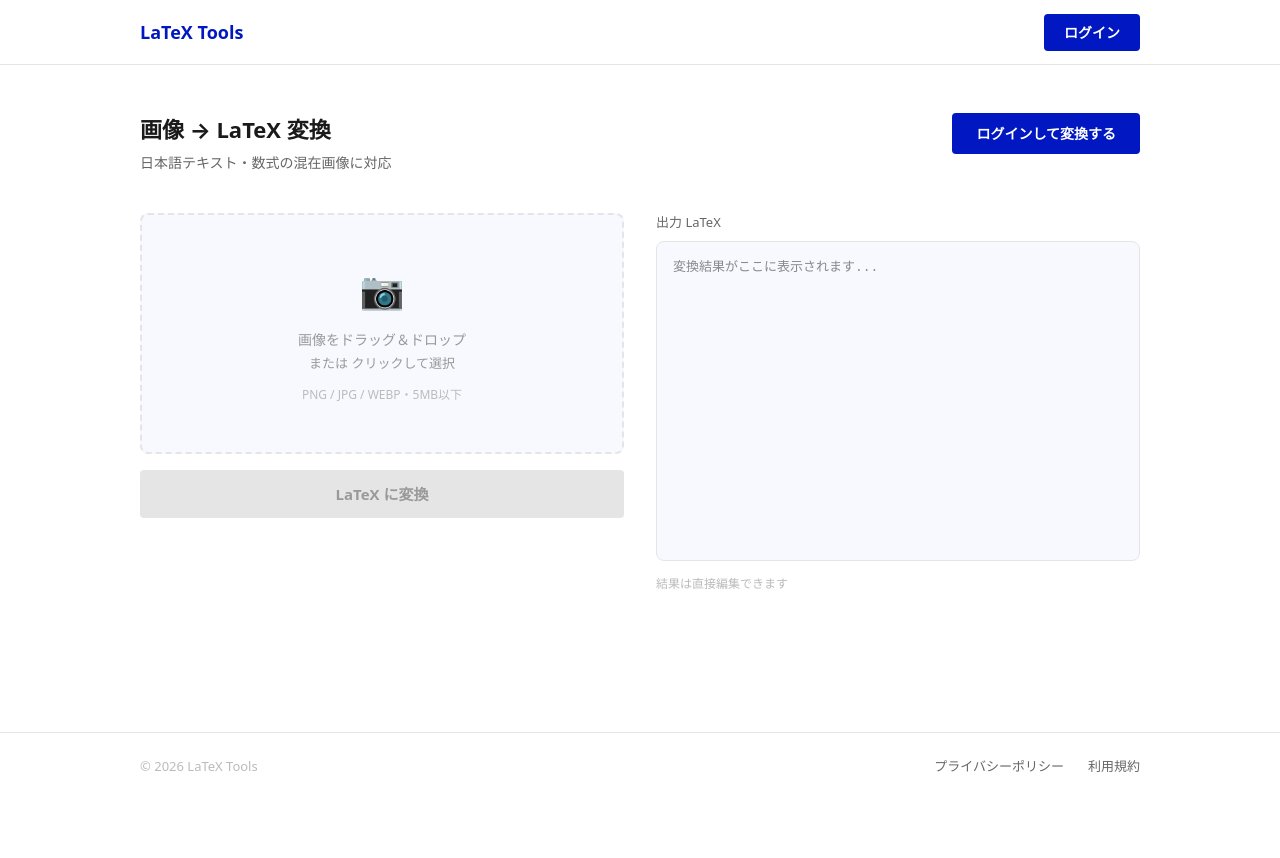
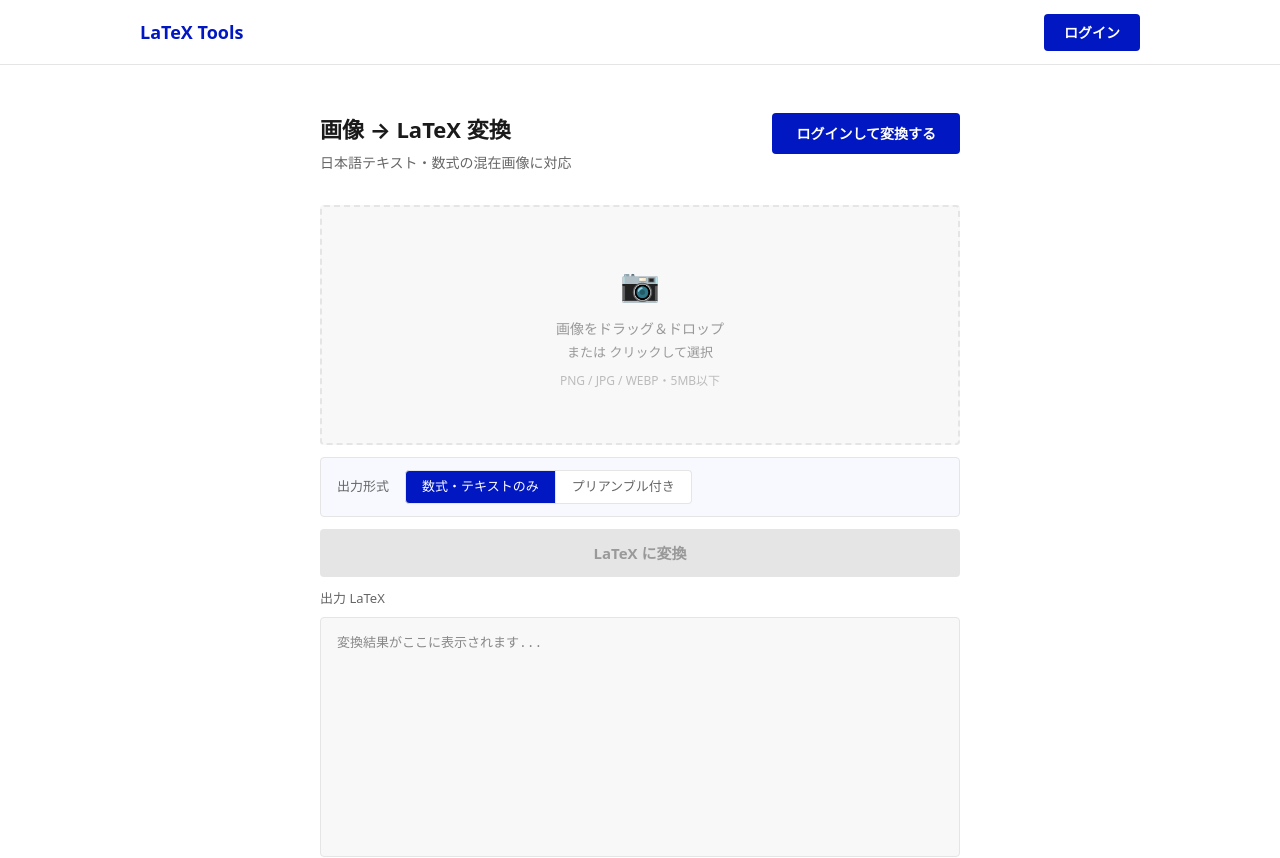
Before and after one commit to icochan-web-service/latex-converter, a Next.js app: page /convert in a window 1280 px wide. Shown: the top 858 px of the page. Before the commit the page ends 800 px from the top, so only its background shows below. Built offline with nearby package versions, Linux system fonts and the light colour scheme; no server answers.

Commit message:
redesign

```diff
--- a/src/app/api/convert/route.ts
+++ b/src/app/api/convert/route.ts
@@ -18,7 +18,7 @@
   pro: 5000,
 };
 
-const SYSTEM_PROMPT = `あなたは数式OCRの専門家です。
+const SYSTEM_PROMPT_SIMPLE = `あなたは数式OCRの専門家です。
 画像に含まれる数式・テキストをLaTeXに変換してください。
 
 ルール：
@@ -26,7 +26,30 @@
 - 別立て数式は必ずalign*環境を使う（$$や\\[\\]は使わない）
 - 日本語テキストはそのまま地の文として出力する
 - ∴ ∵ などの記号はそのまま使う
-- コンパイル可能なLaTeXのみ出力する
+- \\documentclass や \\begin{document} などのプリアンブルは出力しない
+- コードブロックや説明文は不要、LaTeXコードだけを返す
+- section*, subsection*, subsubsection*で構造を表現する`;
+
+const SYSTEM_PROMPT_FULL = `あなたは数式OCRの専門家です。
+画像に含まれる数式・テキストをLaTeXに変換してください。
+
+ルール：
+- 文中数式は$と$で囲む
+- 別立て数式は必ずalign*環境を使う（$$や\\[\\]は使わない）
+- 日本語テキストはそのまま地の文として出力する
+- ∴ ∵ などの記号はそのまま使う
+- 以下のプリアンブルを含む完全な形式で出力する：
+
+\\documentclass[a4paper]{jsarticle}
+\\usepackage{amsmath}
+\\usepackage{amssymb}
+\\usepackage{bm}
+\\begin{document}
+
+（変換した内容）
+
+\\end{document}
+
 - コードブロックや説明文は不要、LaTeXコードだけを返す
 - section*, subsection*, subsubsection*で構造を表現する`;
 
@@ -69,6 +92,7 @@
     // 画像取得
     const formData = await req.formData();
     const file = formData.get("image") as File;
+    const outputMode = (formData.get("outputMode") as string) ?? "simple";
 
     if (!file) {
       return NextResponse.json({ error: "画像がありません" }, { status: 400 });
@@ -81,10 +105,11 @@
     const bytes = await file.arrayBuffer();
     const base64 = Buffer.from(bytes).toString("base64");
 
+    const systemPrompt = outputMode === "full" ? SYSTEM_PROMPT_FULL : SYSTEM_PROMPT_SIMPLE;
     const model = genAI.getGenerativeModel({ model: "gemini-2.5-flash" });
 
     const result = await model.generateContent([
-      SYSTEM_PROMPT,
+      systemPrompt,
       {
         inlineData: {
           mimeType: file.type as "image/jpeg" | "image/png" | "image/webp",
--- a/src/app/convert/page.tsx
+++ b/src/app/convert/page.tsx
@@ -6,6 +6,8 @@
 import Header from "@/components/Header";
 import Footer from "@/components/Footer";
 
+type OutputMode = "simple" | "full";
+
 export default function ConvertPage() {
   const { isSignedIn, isLoaded } = useUser();
   const { openSignIn } = useClerk();
@@ -13,6 +15,8 @@
   const [imageFile, setImageFile] = useState<File | null>(null);
   const [latex, setLatex] = useState("");
   const [loading, setLoading] = useState(false);
+  const [outputMode, setOutputMode] = useState<OutputMode>("simple");
+  const [copied, setCopied] = useState(false);
   const [usage, setUsage] = useState<{ used: number; limit: number; remaining: number } | null>(null);
 
   useEffect(() => {
@@ -46,6 +50,7 @@
     try {
       const form = new FormData();
       form.append("image", imageFile);
+      form.append("outputMode", outputMode);
       const res = await fetch("/api/convert", { method: "POST", body: form });
       const data = await res.json();
       if (!res.ok) throw new Error(data.error);
@@ -62,10 +67,21 @@
 
   const copy = () => {
     navigator.clipboard.writeText(latex);
-    toast.success("コピーしました");
+    setCopied(true);
+    setTimeout(() => setCopied(false), 2000);
   };
 
   const isDisabled = !imageFile || loading || (isSignedIn ? usage?.remaining === 0 : false);
+
+  const segBtnStyle = (active: boolean) => ({
+    background: active ? "#0017C1" : "#FFFFFF",
+    color: active ? "#FFFFFF" : "#666666",
+    border: "1px solid #E5E5E5",
+    padding: "6px 16px",
+    fontSize: "13px",
+    cursor: "pointer",
+    transition: "all 0.12s",
+  } as React.CSSProperties);
 
   return (
     <div
@@ -81,14 +97,22 @@
       <Toaster position="top-right" />
       <Header />
 
-      <main style={{ flex: 1, maxWidth: "1080px", width: "100%", margin: "0 auto", padding: "48px 40px" }}>
+      <main
+        style={{
+          flex: 1,
+          maxWidth: "720px",
+          width: "100%",
+          margin: "0 auto",
+          padding: "48px 40px",
+        }}
+      >
         {/* ページタイトル + 利用状況 / ログインCTA */}
         <div
           style={{
             display: "flex",
             justifyContent: "space-between",
             alignItems: "flex-start",
-            marginBottom: "40px",
+            marginBottom: "32px",
             flexWrap: "wrap",
             gap: "16px",
           }}
@@ -109,14 +133,14 @@
                   background: "#F8F9FF",
                   border: "1px solid #E8EEFF",
                   borderRadius: "8px",
-                  padding: "12px 20px",
+                  padding: "10px 16px",
                   textAlign: "right",
                 }}
               >
                 <div style={{ fontSize: "12px", color: "#666666", marginBottom: "2px" }}>今月の変換枚数</div>
                 <div
                   style={{
-                    fontSize: "18px",
+                    fontSize: "17px",
                     fontWeight: "700",
                     color: usage.remaining <= 5 ? "#B91C1C" : "#0017C1",
                   }}
@@ -145,19 +169,21 @@
           )}
         </div>
 
-        <div style={{ display: "grid", gridTemplateColumns: "1fr 1fr", gap: "32px" }}>
-          {/* 左：画像アップロード */}
-          <div>
+        {/* 画像アップロードエリア */}
         <div
           {...getRootProps()}
           style={{
+            height: "240px",
             border: `2px dashed ${isDragActive ? "#0017C1" : "#E5E5E5"}`,
-                background: isDragActive ? "#EEF2FF" : "#F8F9FF",
-                borderRadius: "8px",
-                padding: "48px 24px",
-                textAlign: "center",
+            background: isDragActive ? "#EEF2FF" : "#F8F8F8",
+            borderRadius: "4px",
+            display: "flex",
+            alignItems: "center",
+            justifyContent: "center",
             cursor: "pointer",
             transition: "all 0.15s",
+            marginBottom: "12px",
+            overflow: "hidden",
           }}
         >
           <input {...getInputProps()} />
@@ -165,26 +191,64 @@
             <img
               src={image}
               alt="preview"
-                  style={{ maxHeight: "256px", margin: "0 auto", display: "block", borderRadius: "4px" }}
+              style={{ maxHeight: "220px", maxWidth: "100%", borderRadius: "4px", objectFit: "contain" }}
             />
           ) : (
-                <div style={{ color: "#999" }}>
-                  <div style={{ fontSize: "36px", marginBottom: "12px" }}>📷</div>
+            <div style={{ textAlign: "center", color: "#999" }}>
+              <div style={{ fontSize: "32px", marginBottom: "10px" }}>📷</div>
               <p style={{ margin: "0 0 4px", fontSize: "14px" }}>画像をドラッグ＆ドロップ</p>
               <p style={{ margin: "4px 0 0", fontSize: "13px" }}>または クリックして選択</p>
-                  <p style={{ margin: "12px 0 0", fontSize: "12px", color: "#bbb" }}>
+              <p style={{ margin: "10px 0 0", fontSize: "12px", color: "#bbb" }}>
                 PNG / JPG / WEBP・5MB以下
               </p>
             </div>
           )}
         </div>
 
+        {/* 設定エリア */}
+        <div
+          style={{
+            background: "#F8F9FF",
+            border: "1px solid #E5E5E5",
+            borderRadius: "4px",
+            padding: "12px 16px",
+            display: "flex",
+            alignItems: "center",
+            gap: "16px",
+            marginBottom: "12px",
+          }}
+        >
+          <span style={{ fontSize: "13px", color: "#666666", whiteSpace: "nowrap" }}>出力形式</span>
+          <div style={{ display: "flex" }}>
+            <button
+              onClick={() => setOutputMode("simple")}
+              style={{
+                ...segBtnStyle(outputMode === "simple"),
+                borderRadius: "4px 0 0 4px",
+              }}
+            >
+              数式・テキストのみ
+            </button>
+            <button
+              onClick={() => setOutputMode("full")}
+              style={{
+                ...segBtnStyle(outputMode === "full"),
+                borderLeft: "none",
+                borderRadius: "0 4px 4px 0",
+              }}
+            >
+              プリアンブル付き
+            </button>
+          </div>
+        </div>
+
+        {/* 変換ボタン */}
         <button
           onClick={convert}
           disabled={isDisabled}
           style={{
             width: "100%",
-                marginTop: "16px",
+            marginBottom: "12px",
             padding: "13px",
             borderRadius: "4px",
             border: "none",
@@ -203,9 +267,10 @@
             : "LaTeX に変換"}
         </button>
 
+        {/* アップグレード案内 */}
         {isSignedIn && usage?.remaining === 0 && (
-              <div style={{ textAlign: "center", marginTop: "16px" }}>
-                <p style={{ fontSize: "13px", color: "#B91C1C", marginBottom: "10px" }}>
+          <div style={{ textAlign: "center", marginBottom: "16px" }}>
+            <p style={{ fontSize: "13px", color: "#B91C1C", marginBottom: "8px" }}>
               今月の無料枠（10枚）を使い切りました
             </p>
             <button
@@ -229,10 +294,8 @@
             </button>
           </div>
         )}
-          </div>
 
-          {/* 右：LaTeX出力 */}
-          <div>
+        {/* 出力エリアヘッダー */}
         <div
           style={{
             display: "flex",
@@ -247,28 +310,32 @@
               onClick={copy}
               style={{
                 fontSize: "12px",
-                    background: "#F8F9FF",
-                    border: "1px solid #E5E5E5",
-                    padding: "4px 12px",
+                background: copied ? "#0A3FA0" : "#0017C1",
+                color: "#FFFFFF",
+                padding: "6px 16px",
                 borderRadius: "4px",
+                border: "none",
                 cursor: "pointer",
-                    color: "#1A1A1A",
+                transition: "background 0.15s",
+                fontWeight: "600",
               }}
             >
-                  コピー
+              {copied ? "✓ コピー済み" : "コピー"}
             </button>
           )}
         </div>
+
+        {/* 出力テキストエリア */}
         <textarea
           value={latex}
           onChange={(e) => setLatex(e.target.value)}
           placeholder="変換結果がここに表示されます..."
           style={{
             width: "100%",
-                height: "320px",
-                background: "#F8F9FF",
+            height: "240px",
+            background: "#F8F8F8",
             border: "1px solid #E5E5E5",
-                borderRadius: "8px",
+            borderRadius: "4px",
             padding: "16px",
             fontSize: "13px",
             fontFamily: "monospace",
@@ -278,9 +345,7 @@
             boxSizing: "border-box",
           }}
         />
-            <p style={{ fontSize: "12px", color: "#bbb", marginTop: "8px" }}>結果は直接編集できます</p>
-          </div>
-        </div>
+        <p style={{ fontSize: "12px", color: "#bbb", marginTop: "6px" }}>結果は直接編集できます</p>
       </main>
 
       <Footer />
```
Lines whose indentation alone changed are shown as unchanged.
